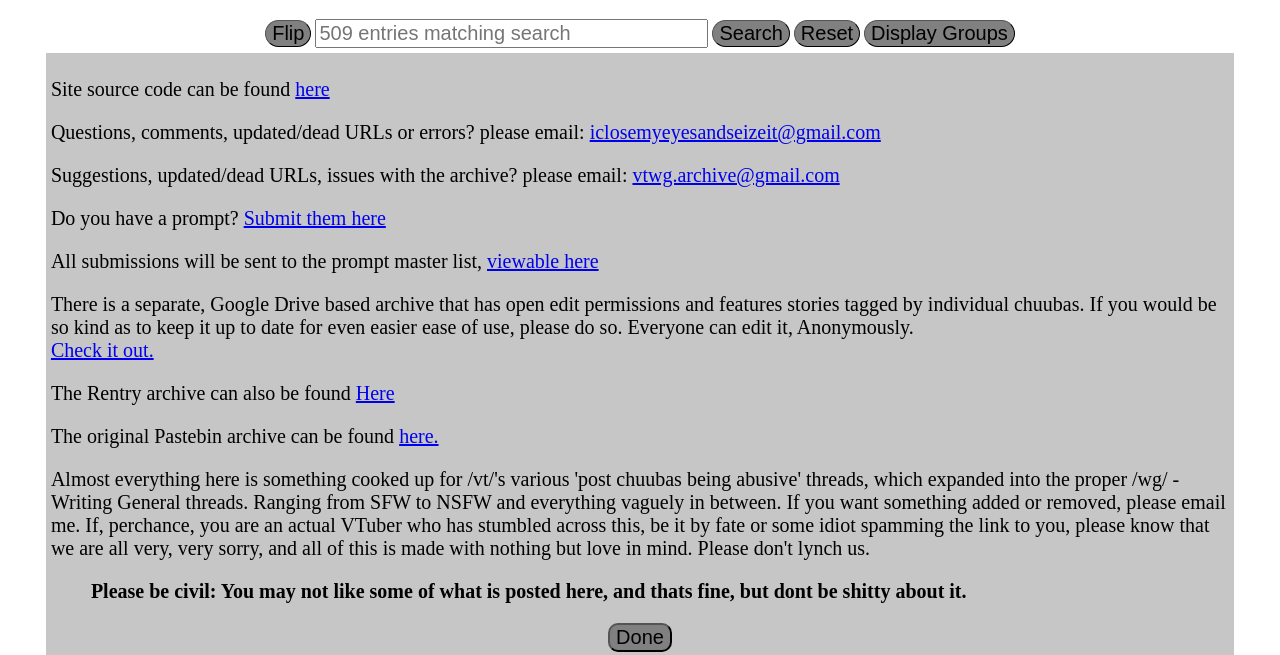
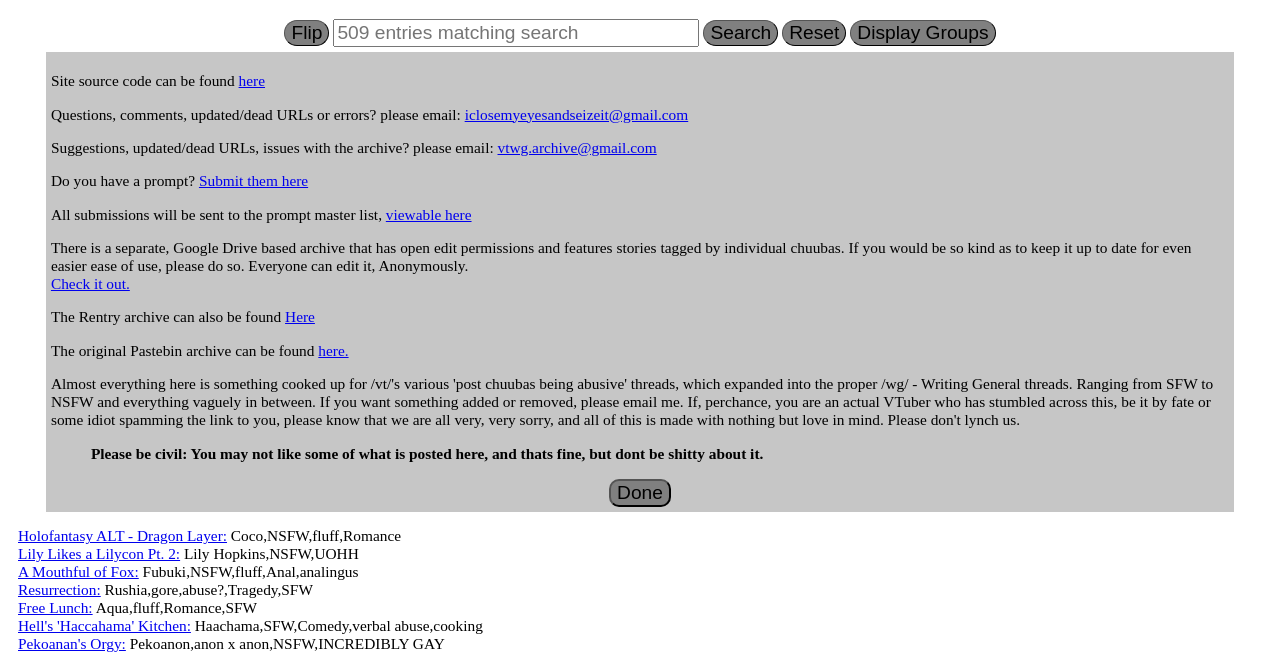
Before and after one commit to VT-archive/vtuber-fanfiction-archive, a plain HTML site: page index.html in a window 1280 px wide. Shown: the part 61-716 px from the top of the page. Drawn offline with Linux system fonts and the light colour scheme.

Commit message:
Add files via upload
seeing how vw works for scaling

```diff
--- a/index.css
+++ b/index.css
@@ -1,5 +1,5 @@
 input[type="text"] {
-    font-size: 20px;
+    font-size:1.5vw;
 }
 
 button{
@@ -7,9 +7,9 @@ button{
     border-color: black;
     border-width: 1px;
     border-radius: 15px;
-    font-size: 20px;
+    font-size:1.5vw;
 }
 
 p{
-    font-size: 20px;
+    font-size:1.2vw;
 }
```
